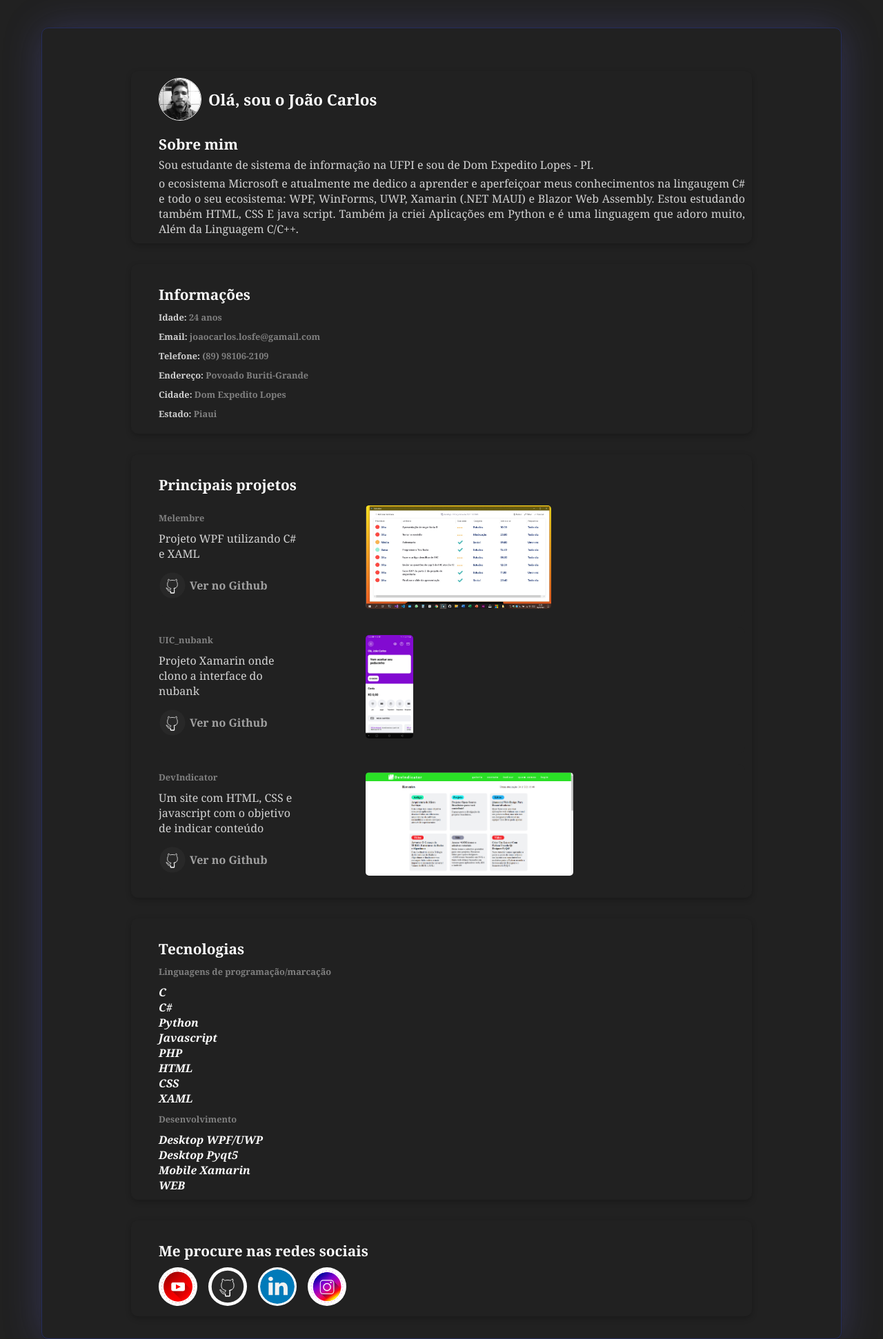
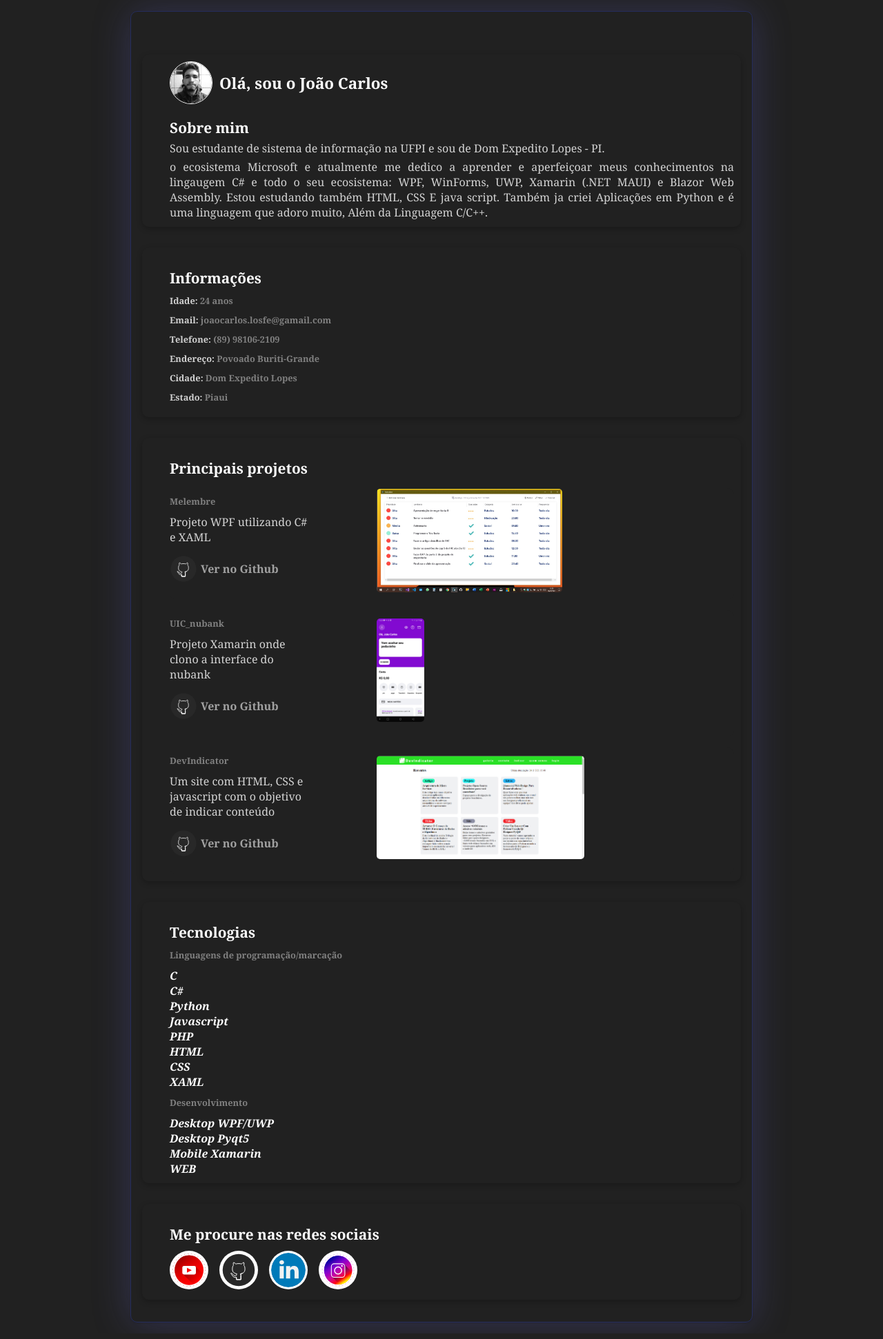
Before and after one commit to joaocarlos-losfe/HTML-CSS-MeuCurriculo, a PHP site: page / in a window 1280 px wide. Shown: the whole page at 69% size. Run offline with PHP 8.4, Linux system fonts and the light colour scheme.

Commit message:
versão inicial finalizada

```diff
--- a/css/main.css
+++ b/css/main.css
@@ -8,12 +8,14 @@ body
 {
     font-family: Georgia, serif;
     margin-top: 40px;
-    margin-left: 60px;
-    margin-right: 60px;
+    margin-left: 15px;
+    margin-right: 15px;
     border: 1px solid #252d5c;
     box-shadow: rgba(112, 112, 240, 0.25) 0px 2px 55px -1px, rgba(0, 0, 0, 0.3) 0px 1px 3px -1px;
     border-radius: 10px;
     transition: 0.3s;
+    max-width: 900px;
+    margin: 1rem auto;
 }
 
 body:hover
@@ -24,7 +26,7 @@ body:hover
 
 .container
 {
-    max-width: 900px;
+
     align-items: center;
     margin: 1rem auto;
     padding: 1rem;
```
